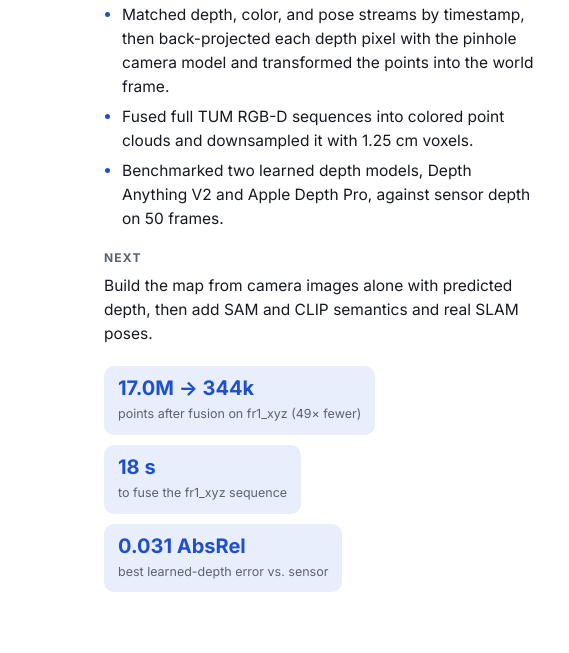
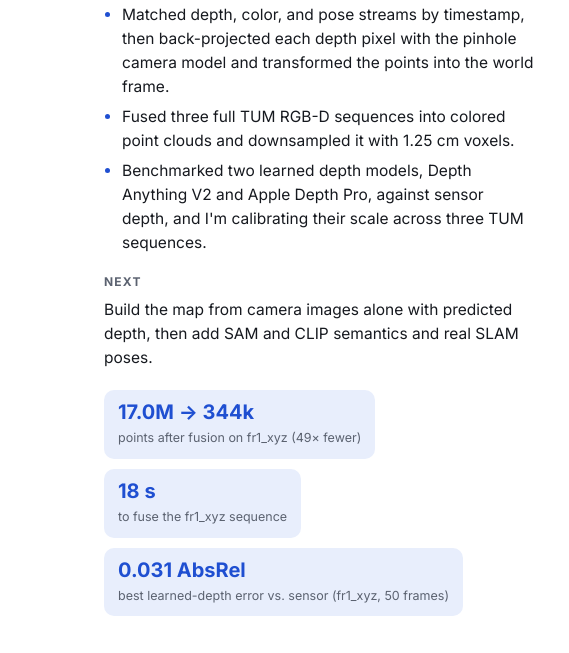
Before and after one commit to Neelms/neelms.github.io, a plain HTML site: page index.html in a window 1280 px wide. Shown: the part 2080-2733 px from the top of the page, 0-569 px from the left. Drawn offline with Linux system fonts and the light colour scheme; grey boxes are pictures that could not be loaded.

Commit message:
Mention three calibration sequences
Co-Authored-By: Claude Opus 5.5 <noreply@anthropic.com>
Claude-Session: https://claude.ai/code/session_01LpvSYWbfCD678fJstE61us

```diff
--- a/index.html
+++ b/index.html
@@ -145,15 +145,15 @@ footer{padding:40px 0 60px;color:var(--muted);font-size:14px}
       <h3>What I did</h3>
       <ul>
         <li>Matched depth, color, and pose streams by timestamp, then back-projected each depth pixel with the pinhole camera model and transformed the points into the world frame.</li>
-        <li>Fused full TUM RGB-D sequences into colored point clouds and downsampled it with 1.25 cm voxels.</li>
-        <li>Benchmarked two learned depth models, Depth Anything V2 and Apple Depth Pro, against sensor depth on 50 frames.</li>
+        <li>Fused three full TUM RGB-D sequences into colored point clouds and downsampled it with 1.25 cm voxels.</li>
+        <li>Benchmarked two learned depth models, Depth Anything V2 and Apple Depth Pro, against sensor depth, and I'm calibrating their scale across three TUM sequences.</li>
       </ul>
       <h3>Next</h3>
       <p>Build the map from camera images alone with predicted depth, then add SAM and CLIP semantics and real SLAM poses.</p>
       <div class="stats">
         <div class="stat"><b>17.0M → 344k</b><span>points after fusion on fr1_xyz (49× fewer)</span></div>
         <div class="stat"><b>18 s</b><span>to fuse the fr1_xyz sequence</span></div>
-        <div class="stat"><b>0.031 AbsRel</b><span>best learned-depth error vs. sensor</span></div>
+        <div class="stat"><b>0.031 AbsRel</b><span>best learned-depth error vs. sensor (fr1_xyz, 50 frames)</span></div>
       </div>
     </div>
     <div class="media">
```
Also changed, not shown: 1 other file.
